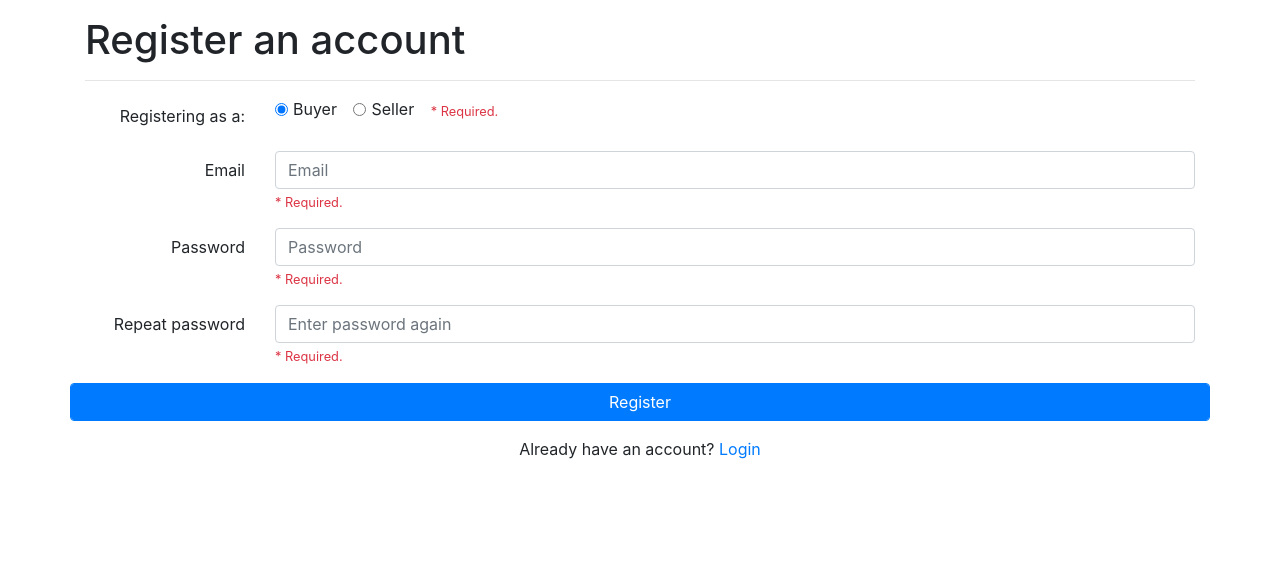
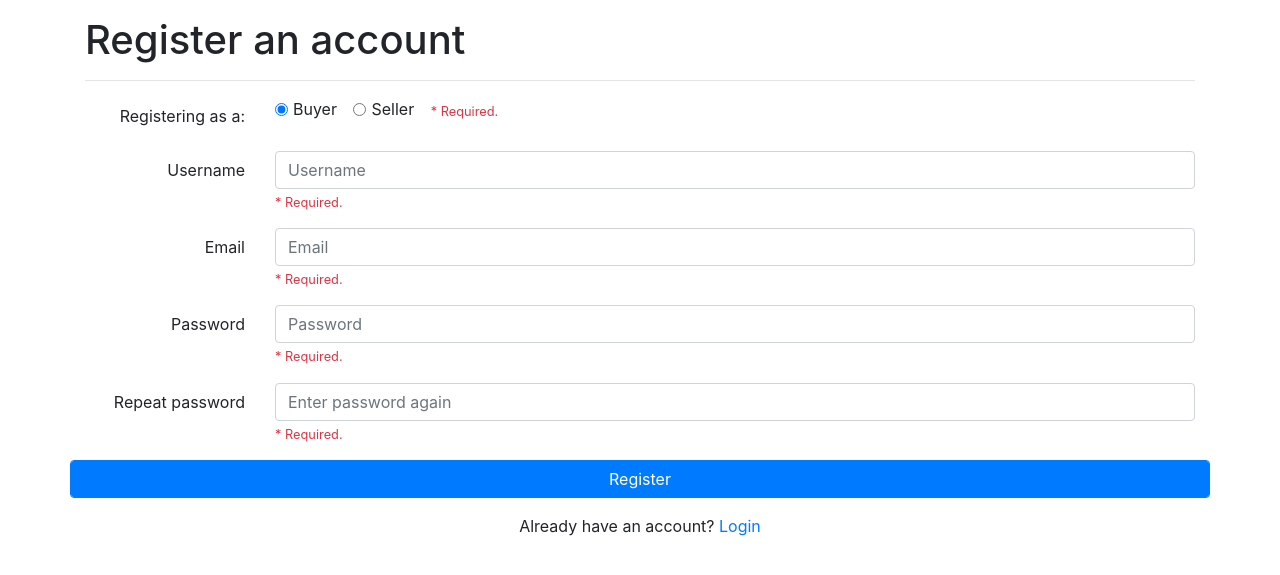
Before and after one commit to Donald954732/DBMS-Project-2020-UCL, a PHP site: page /register.php in a window 1280 px wide. Shown: the part 114-689 px from the top of the page. Run offline with PHP 8.4, Linux system fonts and the light colour scheme.

Commit message:
edit Register.php with user name

```diff
--- a/process_registration.php
+++ b/process_registration.php
@@ -4,6 +4,7 @@
 <?php
 if(isset($_POST["Submit"]) && $_POST["Submit"] == "Register")
 {
+    $Username = $_POST["username"];
     $Email = $_POST["email"];
     $Password = $_POST["password"];
     $Passwordconfirm = $_POST["passwordConfirmation"];
--- a/register.php
+++ b/register.php
@@ -20,6 +20,13 @@
         <label class="form-check-label" for="accountSeller">Seller</label>
       </div>
       <small id="accountTypeHelp" class="form-text-inline text-muted"><span class="text-danger">* Required.</span></small>
+  </div>
+  </div>
+  <div class="form-group row">
+    <label for="username" class="col-sm-2 col-form-label text-right">Username</label>
+	<div class="col-sm-10">
+      <input type="text" class="form-control" id="username" placeholder="Username">
+      <small id="usernameHelp" class="form-text text-muted"><span class="text-danger">* Required.</span></small>
 	</div>
   </div>
   <div class="form-group row">
```
